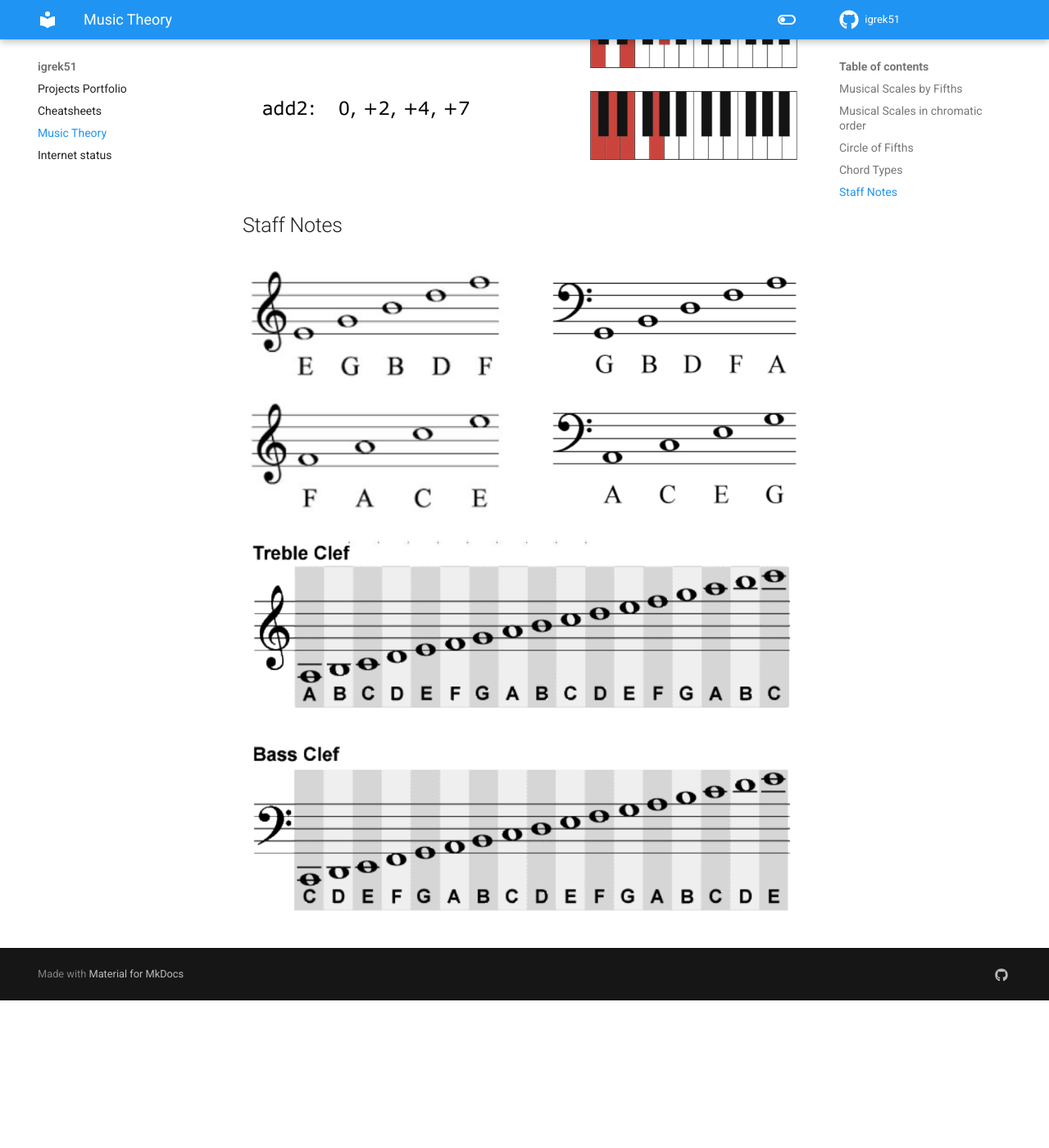
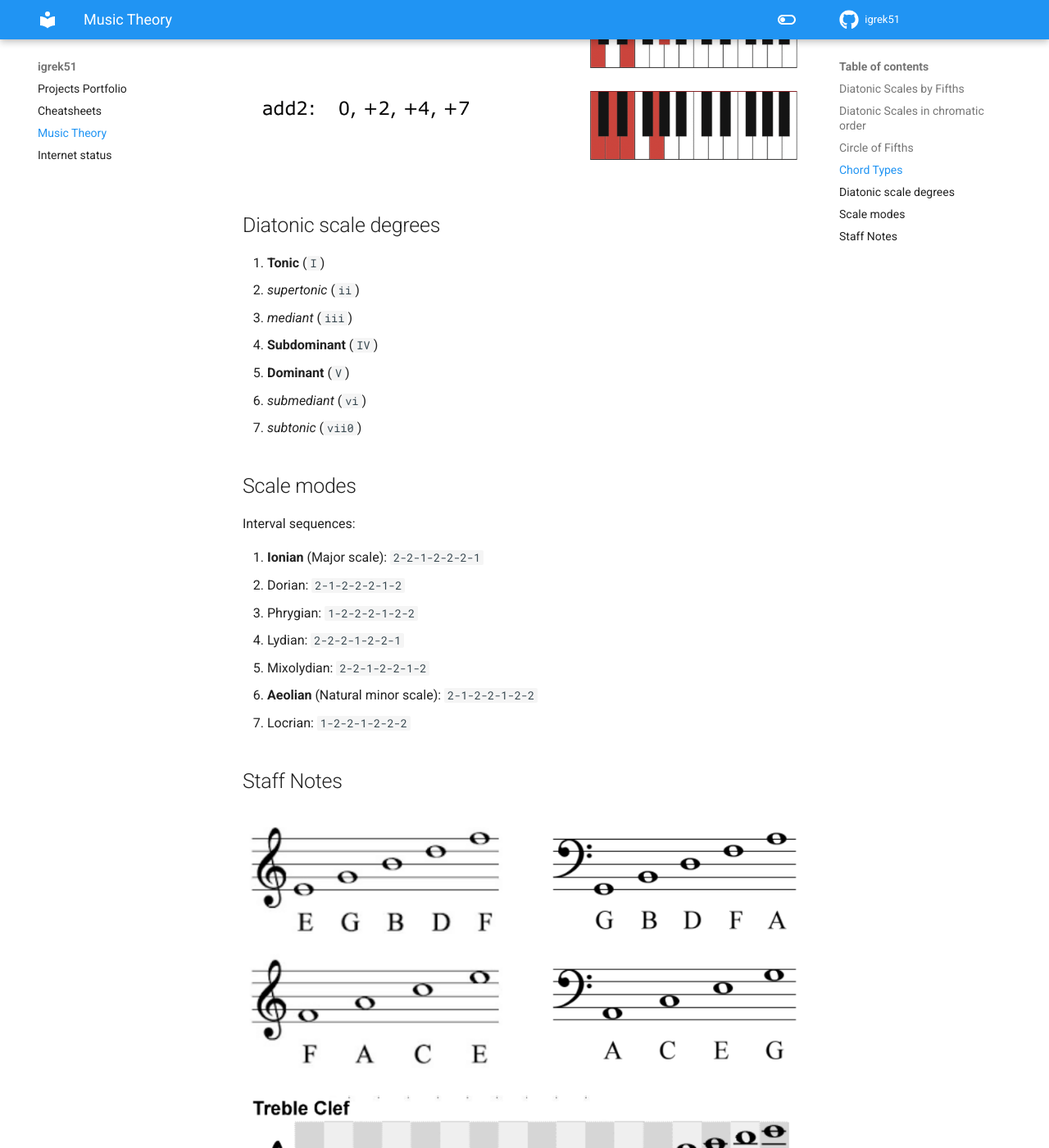
Before and after one commit to igrek51/igrek51.github.io, an MkDocs documentation site: the page built from docs/music-theory.md, in a window 1280 px wide and 1400 px high, scrolled down 3104 px. Shown: the whole window at 82% size. Built offline with MkDocs 1.6.1 and Material for MkDocs 9.7.7, drawn with Linux system fonts in a browser that asks for light colours; before the commit the page ends 4324 px from its top, so only the background shows below that; some of the changed text lies outside the part shown.

```diff
--- a/docs/music-theory.md
+++ b/docs/music-theory.md
@@ -1,9 +1,9 @@
 # Music Theory
 
-## Musical Scales by Fifths
+## Diatonic Scales by Fifths
 [![](./assets/music/piano-scales-by-fifths.png)](./assets/music/piano-scales-by-fifths.png)
 
-## Musical Scales in chromatic order
+## Diatonic Scales in chromatic order
 [![](./assets/music/piano-scales-chromatic.png)](./assets/music/piano-scales-chromatic.png)
 
 ## Circle of Fifths
@@ -12,6 +12,27 @@
 ## Chord Types
 [![](./assets/music/chord-types.png)](./assets/music/chord-types.png)
 
+## Diatonic scale degrees
+
+1. **Tonic** (`I`)
+2. *supertonic* (`ii`)
+3. *mediant* (`iii`)
+4. **Subdominant** (`IV`)
+5. **Dominant** (`V`)
+6. *submediant* (`vi`)
+7. *subtonic* (`vii0`)
+
+## Scale modes
+Interval sequences:
+
+1. **Ionian** (Major scale): `2-2-1-2-2-2-1`
+2. Dorian: `2-1-2-2-2-1-2`
+3. Phrygian: `1-2-2-2-1-2-2`
+4. Lydian: `2-2-2-1-2-2-1`
+5. Mixolydian: `2-2-1-2-2-1-2`
+6. **Aeolian** (Natural minor scale): `2-1-2-2-1-2-2`
+7. Locrian: `1-2-2-1-2-2-2`
+
 ## Staff Notes
 [![](./assets/music/staff-notes-1.png)](./assets/music/staff-notes-1.png)
 
```
Also changed, not shown: docs/index.md (+7 -0 lines).
